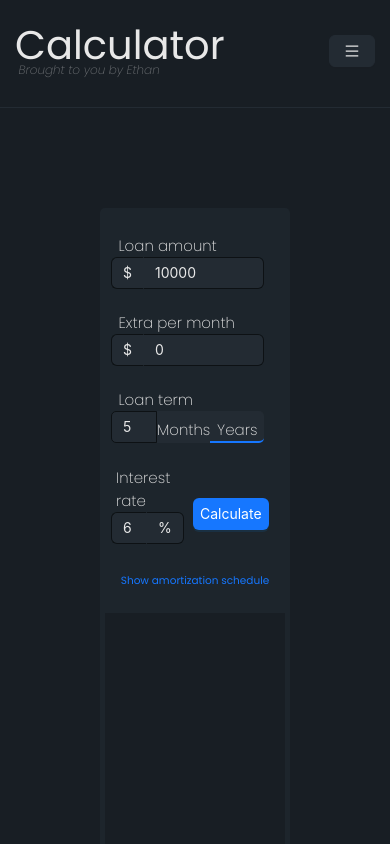
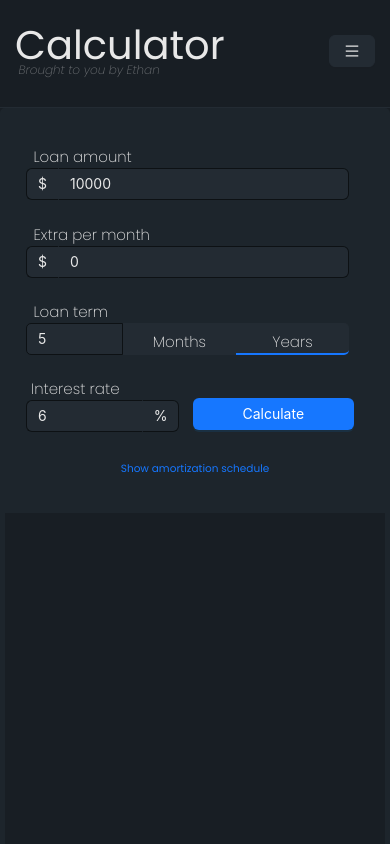
Before and after one commit to ethanshealey/next-calculator, a Next.js app: page /loan in a window 390 px wide. Shown: the top 844 px of the page. Built offline with nearby package versions, Linux system fonts and the light colour scheme.

Commit message:
testing fix for loan UI

```diff
--- a/src/styles/Loan.scss
+++ b/src/styles/Loan.scss
@@ -214,7 +214,7 @@
 
 @media only screen and (max-width: 900px) {
     #loan-wrapper {
-        // padding: 0 !important;
+        padding: 0 !important;
         // padding-top: 50px !important;
         // padding-bottom: 50px !important;
         #loan {
```
